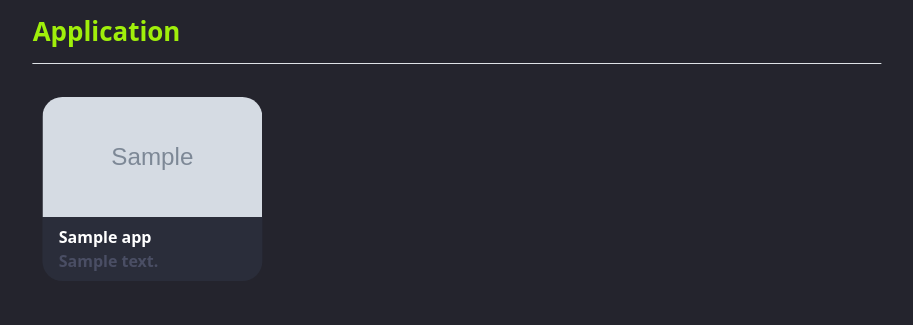
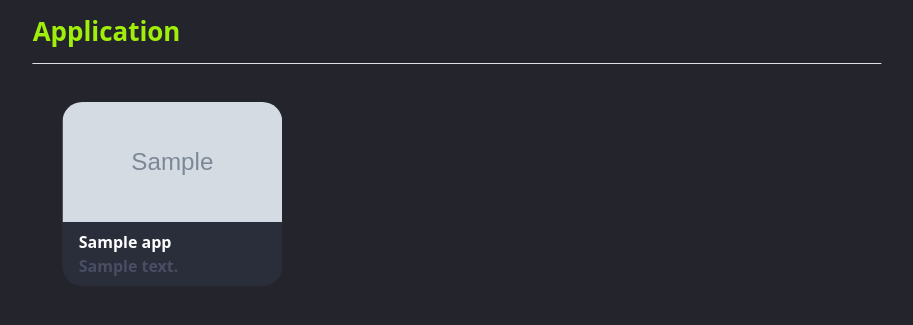
Before and after one commit to jared-compal/Compal_Cloud_Gaming_Manager, a Flask app: page /portal/apps in a window 1280 px wide. Shown: the part 85-410 px from the top of the page, without its empty margins (174-1087 px from the left). Run offline with Flask 2, Linux system fonts and the light colour scheme; tables that the repository leaves empty hold one stand-in row (Sample ...); a database or web service that is not in the repository returns one stand-in record (Sample ...); data that the repository does not hold is empty; some libraries are stand-ins or nearby versions.

Commit message:
portal modify

```diff
--- a/manager/main/routes.py
+++ b/manager/main/routes.py
@@ -186,7 +186,7 @@ def update_connection_status():
             client_ip=client_ip,
             # user_id=['client_username'],
             app_id=app_id,
-            app_type=app_type,
+            platform=platform,
             connection_status=connection_status
         )
         db.session.add(new_connection)
--- a/manager/web_portal/static/starter-template.css
+++ b/manager/web_portal/static/starter-template.css
@@ -194,18 +194,16 @@ hr{
   padding-bottom: 5px;
 }
 .card-container {
-  display: flex;
-    padding: 0px 0px 0px 0px;
-    overflow: hidden;
-    max-width: 960px;
+    display: flex;
+    padding: 0px 0px 0px 20px;
+    flex-flow: wrap;
 }
 .card {
-  background-color: transparent;
-  border: 0px;
-  border-radius: 0px;
-  padding: 5px 10px;
-  min-width: 240px;
-  width: 240px;
+    background-color: transparent;
+    border: 0px;
+    border-radius: 0px;
+    padding: 10px 10px;
+    width: 240px;
 }
 .card-game-title {
   color: white;
```
Also changed, not shown: manager/list_service/list_service.py (+6 -7 lines).
